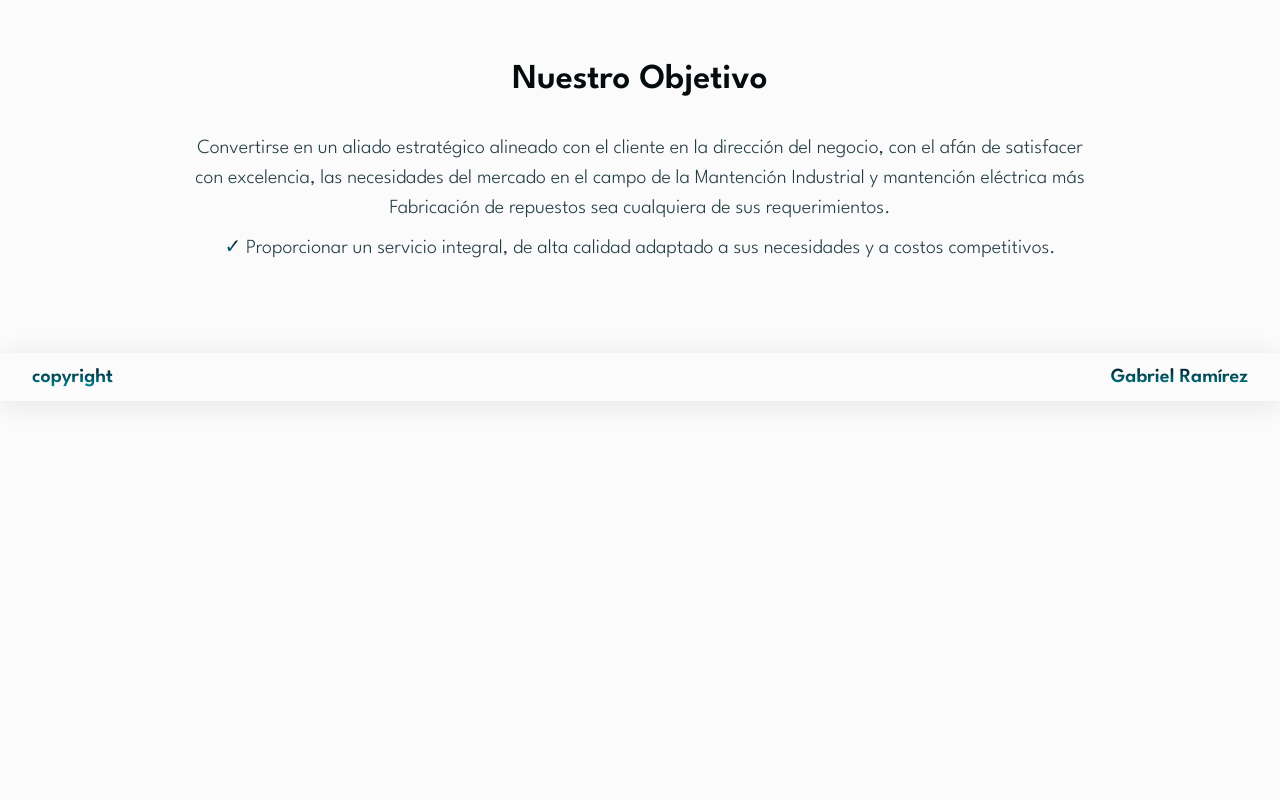
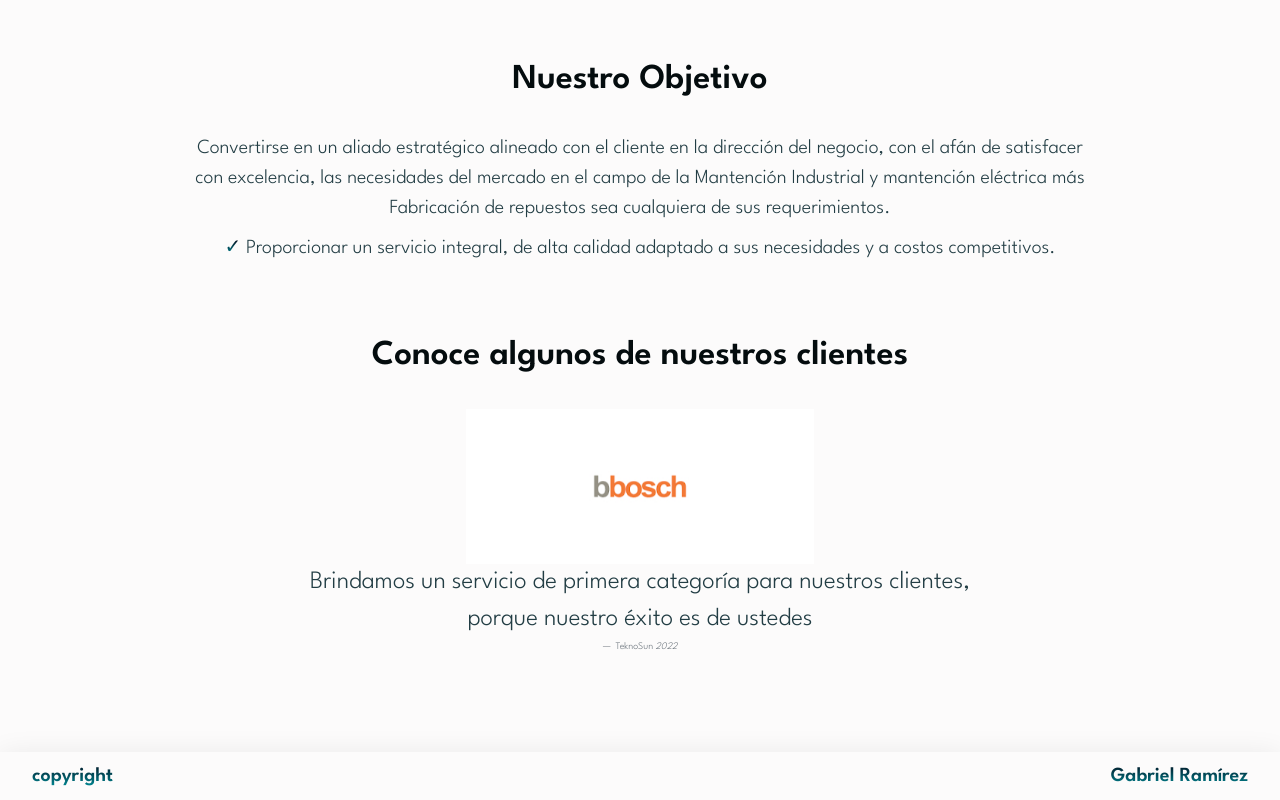
Before and after one commit to GabyDevX/Teknosun_Ramirez, a plain HTML site: page nosotros.html in a window 1280 px wide. Shown: the part 775-1575 px from the top of the page. Before the commit the page ends 1176 px from the top, so only its background shows below. Drawn offline with nearby package versions, Linux system fonts and the light colour scheme.

Commit message:
Adding 3 new client images to use in the carrousel implemented in nosotros.html, also added a blockquote after the carrousel, both of them are a bootstrap component/feature

```diff
--- a/nosotros.html
+++ b/nosotros.html
@@ -62,10 +62,7 @@
       </header>
       <!-- fin header -->
       <!-- inicio nosotros container -->
-      <section
-        data-aos="zoom-out-up"
-        class="nosotros__contenido container flex-column"
-      >
+      <section class="nosotros__contenido container flex-column">
         <h1 class="nosotros__contenido__title gradient">Quienes Somos</h1>
         <article class="nosotros__contenido__item">
           <h2 class="nosotros__contenido__subtitle">
@@ -124,6 +121,52 @@
             necesidades y a costos competitivos.
           </p>
         </article>
+        <div
+          class="d-flex flex-column align-items-center justify-content-center pt-5 pb-5"
+        >
+          <h2>Conoce algunos de nuestros clientes</h2>
+          <div
+            id="carouselExampleSlidesOnly"
+            class="carousel slide col-lg-4"
+            data-bs-ride="carousel"
+          >
+            <div class="carousel-inner">
+              <div class="carousel-item active" data-bs-interval="3000">
+                <img
+                  src="images/Client1.jpg"
+                  class="d-block w-100"
+                  alt="Cliente1"
+                />
+              </div>
+              <div class="carousel-item" data-bs-interval="3000">
+                <img
+                  src="images/Client2.jpg"
+                  class="d-block w-100"
+                  alt="Cliente2"
+                />
+              </div>
+              <div class="carousel-item" data-bs-interval="3000">
+                <img
+                  src="images/Client3.jpg"
+                  class="d-block w-100"
+                  alt="Cliente3"
+                />
+              </div>
+            </div>
+          </div>
+          <figure class="text-center col-lg-8 pt-0">
+            <blockquote class="blockquote fs-5">
+              <p>
+                Brindamos un servicio de primera categoría para nuestros
+                clientes, porque nuestro éxito es de ustedes
+              </p>
+            </blockquote>
+            <figcaption class="blockquote-footer fs-6">
+              TeknoSun
+              <cite title="Source Title">2022</cite>
+            </figcaption>
+          </figure>
+        </div>
       </section>
       <!-- fin nosotros container -->
       <!-- inicio footer -->
```
Also changed, not shown: images/Client1.jpg (added), images/Client2.jpg (added), images/Client3.jpg (added).
